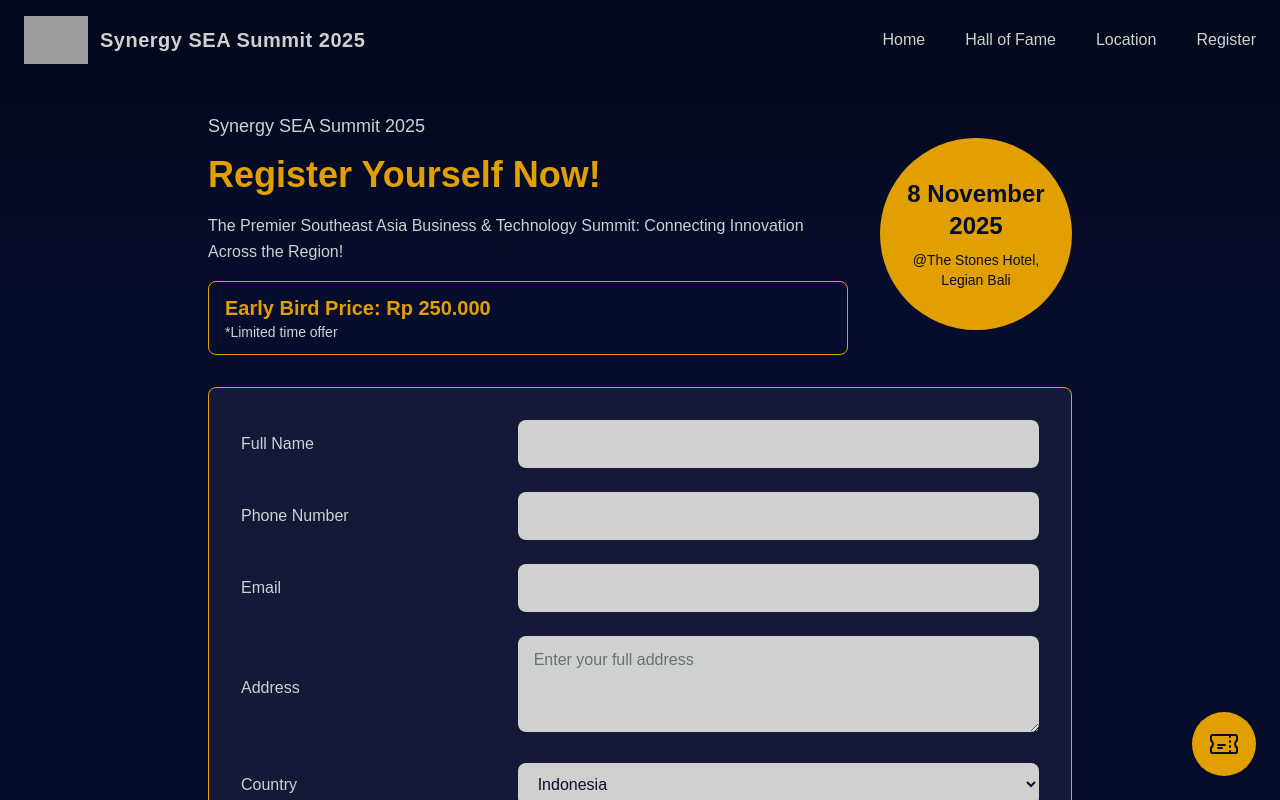
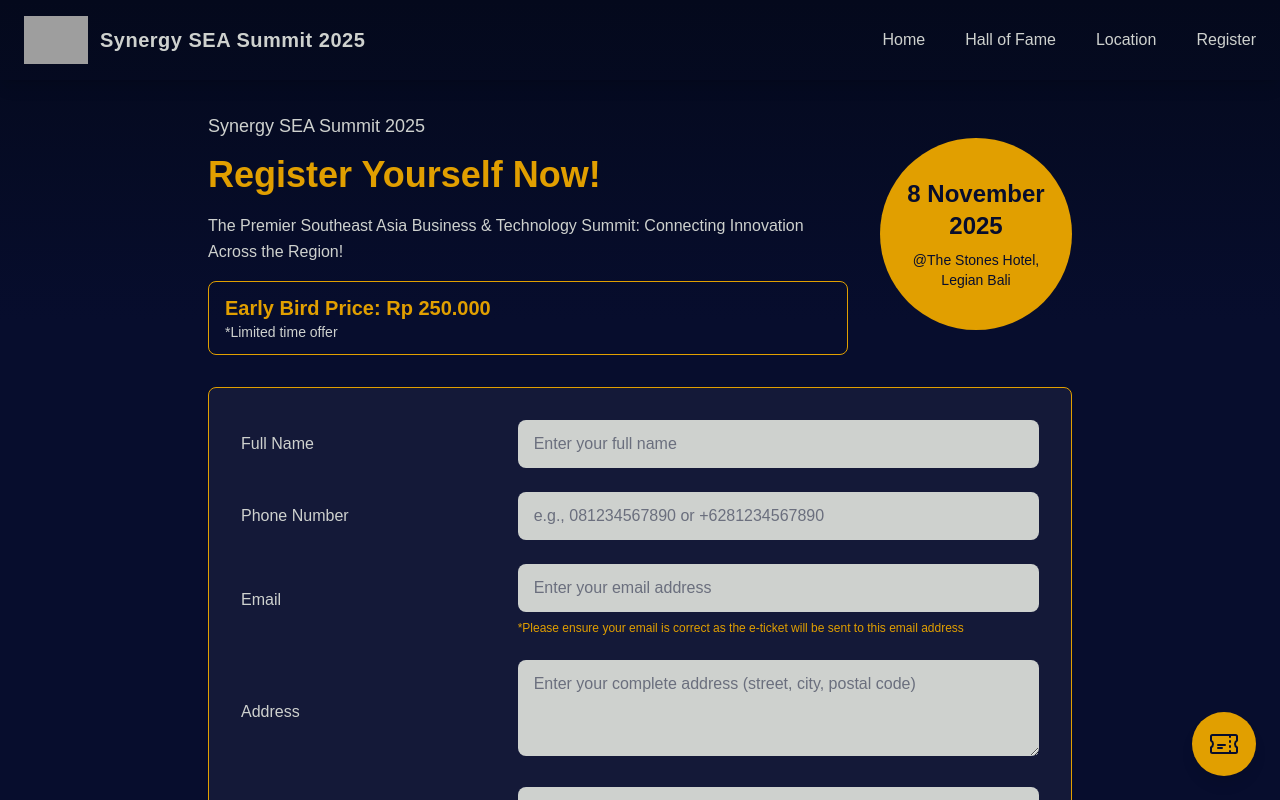
Before and after one commit to azzzull/microsite-synergySEAsummit, a Next.js app: page /register in a window 1280 px wide. Shown: the top 800 px of the page. Built offline with nearby package versions, Linux system fonts and the light colour scheme; grey boxes are pictures that could not be loaded.

Commit message:
revisi minor tampilan datepicker dan e-ticket

```diff
--- a/src/app/register/page.tsx
+++ b/src/app/register/page.tsx
@@ -161,6 +161,7 @@ export default function RegisterPage() {
                       required
                       value={form.fullName}
                       onChange={handleChange}
+                      placeholder="Enter your full name"
                       className="w-full px-4 py-3 rounded-lg transition-all duration-200 focus:outline-none focus:ring-2 focus:ring-yellow-400"
                       style={{
                         backgroundColor: "var(--color-lightgrey)",
@@ -181,6 +182,7 @@ export default function RegisterPage() {
                       required
                       value={form.phone}
                       onChange={handleChange}
+                      placeholder="e.g., 081234567890 or +6281234567890"
                       onInput={(e) => {
                         const target = e.target as HTMLInputElement;
                         target.value = target.value.replace(/[^0-9]/g, '');
@@ -205,12 +207,16 @@ export default function RegisterPage() {
                       required
                       value={form.email}
                       onChange={handleChange}
+                      placeholder="Enter your email address"
                       className="w-full px-4 py-3 rounded-lg transition-all duration-200 focus:outline-none focus:ring-2 focus:ring-yellow-400"
                       style={{
                         backgroundColor: "var(--color-lightgrey)",
                         color: "var(--color-navy)"
                       }}
                     />
+                    <p className="text-xs mt-2" style={{color: "var(--color-gold)"}}>
+                      *Please ensure your email is correct as the e-ticket will be sent to this email address
+                    </p>
                   </div>
                 </div>
 
@@ -225,7 +231,7 @@ export default function RegisterPage() {
                       value={form.address}
                       onChange={(e) => setForm({ ...form, address: e.target.value })}
                       rows={3}
-                      placeholder="Enter your full address"
+                      placeholder="Enter your complete address (street, city, postal code)"
                       className="w-full px-4 py-3 rounded-lg transition-all duration-200 focus:outline-none focus:ring-2 focus:ring-yellow-400"
                       style={{
                         backgroundColor: "var(--color-lightgrey)",
@@ -300,7 +306,7 @@ export default function RegisterPage() {
                       }
                       .custom-datepicker .react-datepicker__current-month,
                       .custom-datepicker .react-datepicker__day-name {
-                        color: var(--color-lightgrey) !important;
+                        color: var(--color-gold) !important;
                         font-weight: bold !important;
                       }
                       .custom-datepicker .react-datepicker__day {
--- a/src/lib/emailService.ts
+++ b/src/lib/emailService.ts
@@ -162,7 +162,7 @@ class EmailService {
             body { font-family: Arial, sans-serif; line-height: 1.6; color: #333; }
             .container { max-width: 600px; margin: 0 auto; padding: 20px; }
             .header { background: linear-gradient(135deg, #04091c, #070d2d); color: white; padding: 30px 20px; text-align: center; }
-            .ticket { border: 2px dashed #ffc107; margin: 20px 0; padding: 20px; background: #f8f9fa; }
+            .ticket { border: 2px dashed #070d2d; margin: 20px 0; padding: 20px; background: #eef4ff; }
             .qr-section { text-align: center; margin: 20px 0; padding: 20px; background: white; }
             .footer { text-align: center; font-size: 12px; color: #666; margin-top: 30px; }
             .info-row { display: flex; justify-content: space-between; margin: 10px 0; }
@@ -182,7 +182,7 @@ class EmailService {
                 <p>Thank you for registering for Synergy SEA Summit 2025! Your payment has been confirmed and your ticket is ready.</p>
 
                 <div class="ticket">
-                    <h3 style="color: #070d2d; margin-top: 0;">TICKET DETAILS</h3>
+                    <h3 style="color: #ffc107; margin-top: 0;">TICKET DETAILS</h3>
                     <div class="info-row">
                         <span class="label">Ticket ID:</span>
                         <span class="value">${data.ticketId}</span>
@@ -206,7 +206,7 @@ class EmailService {
                 </div>
 
                 <div class="ticket">
-                    <h3 style="color: #070d2d; margin-top: 0;">EVENT DETAILS</h3>
+                    <h3 style="color: #ffc107; margin-top: 0;">EVENT DETAILS</h3>
                     <div class="info-row">
                         <span class="label">Event:</span>
                         <span class="value">${data.eventName}</span>
```
